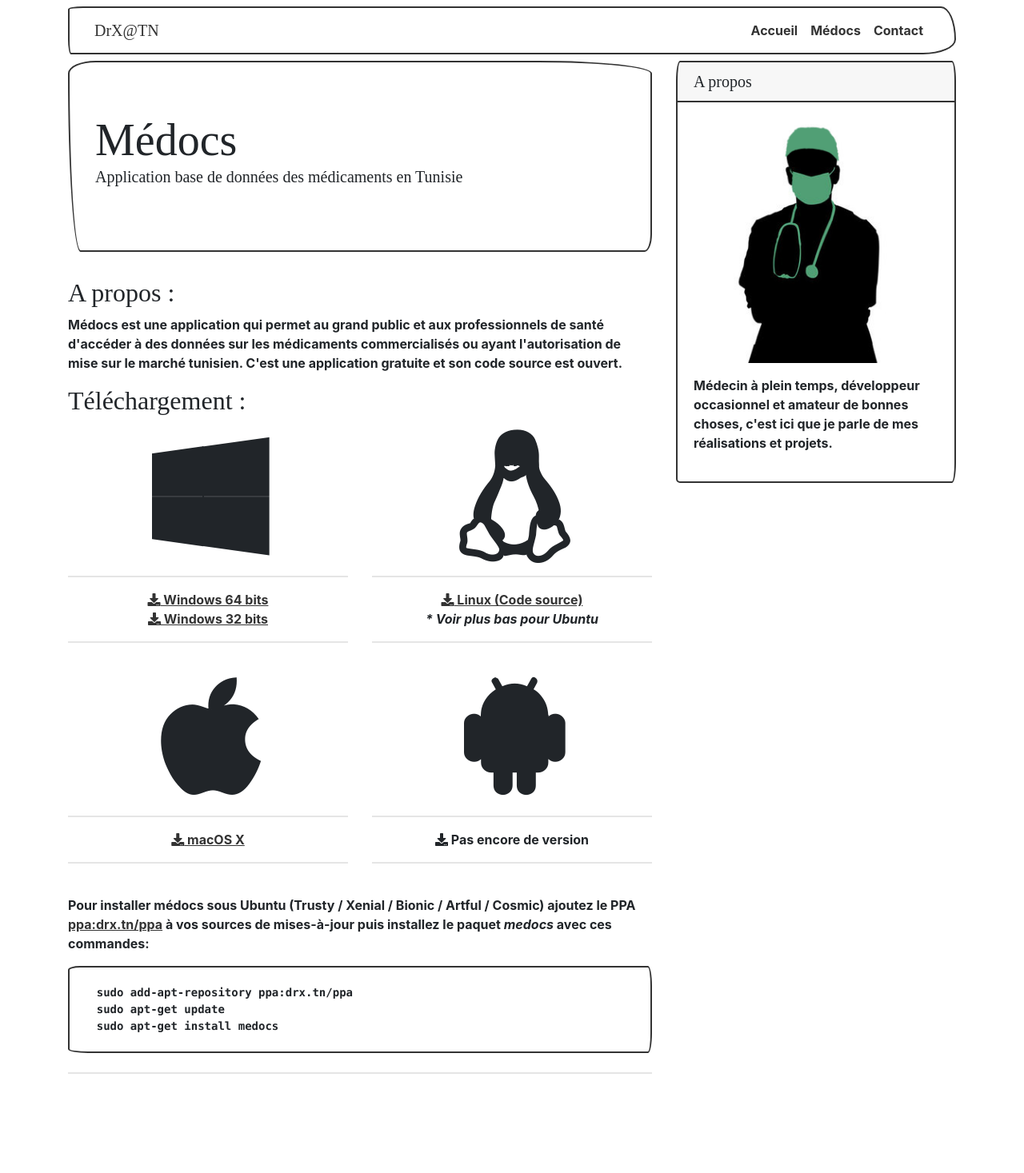
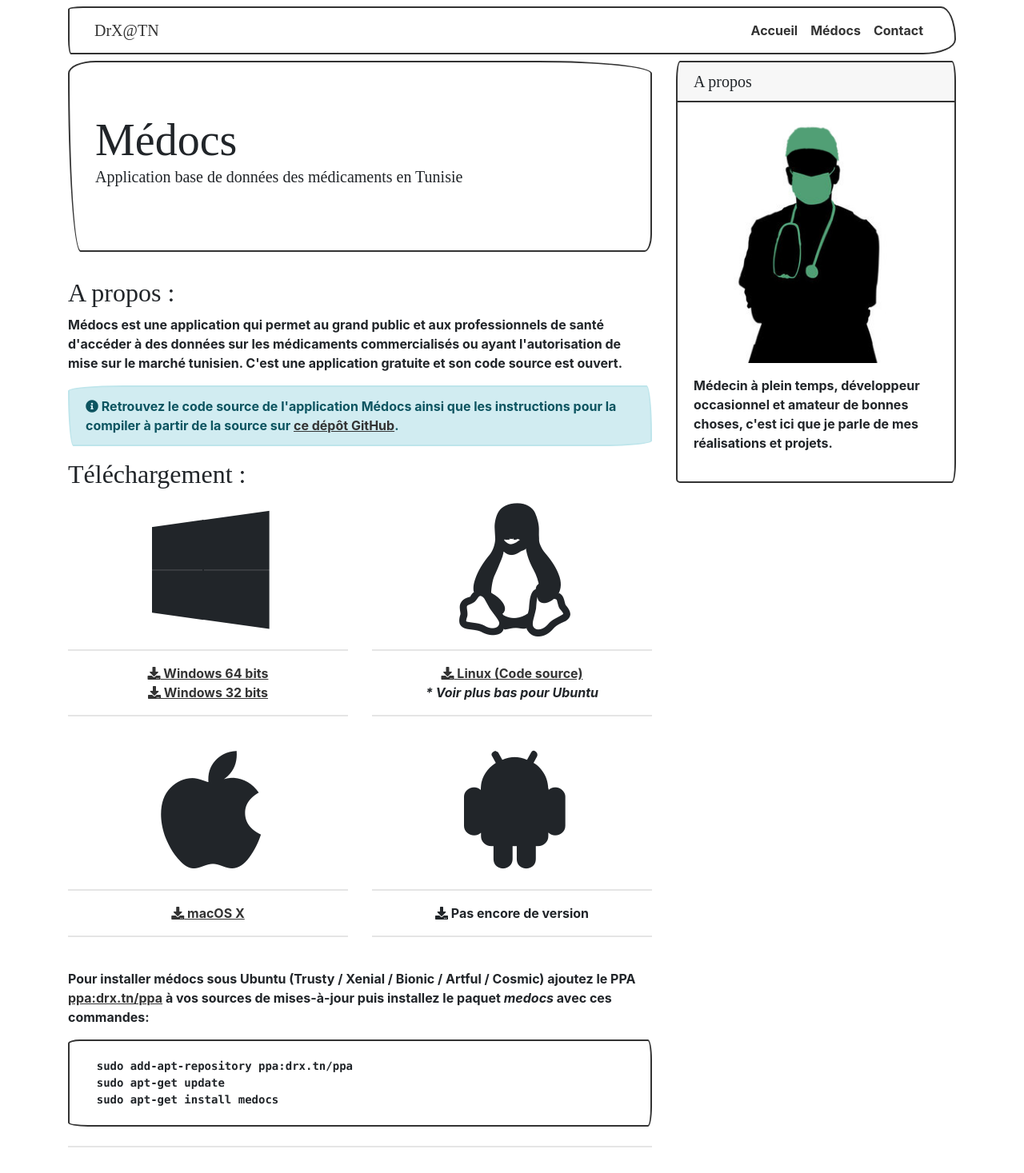
Before and after one commit to drx-tn/drx-tn.github.io, a Jekyll site: the page built from medocs.html, in a window 1280 px wide. Shown: the whole page at 80% size. Built offline with Jekyll 4.4.1, drawn with Linux system fonts in a browser that asks for light colours; nearby versions of some CDN libraries; some web fonts are replaced; comment, search, counter and statistics services are not loaded; before the commit the page ends 1375 px from its top, so only the background shows below that.

Commit message:
Ajout du lien vers le dépôt GitHub.

```diff
--- a/medocs.html
+++ b/medocs.html
@@ -12,6 +12,7 @@ comments: true
 </div>
 <h2>A propos :</h2>
 <p>Médocs est une application qui permet au grand public et aux professionnels de santé d'accéder à des données sur les médicaments commercialisés ou ayant l'autorisation de mise sur le marché tunisien. C'est une application gratuite et son code source est ouvert.</p>
+<div class="alert alert-info"><i class="fas fa-info-circle"></i> Retrouvez le code source de l'application Médocs ainsi que les instructions pour la compiler à partir de la source sur <a href="https://github.com/drx-tn/medocs" target="_blank">ce dépôt GitHub</a>.</div>
 <h2>Téléchargement :</h2>
 <div class="row my-4">
   <div class="col-sm">
```
